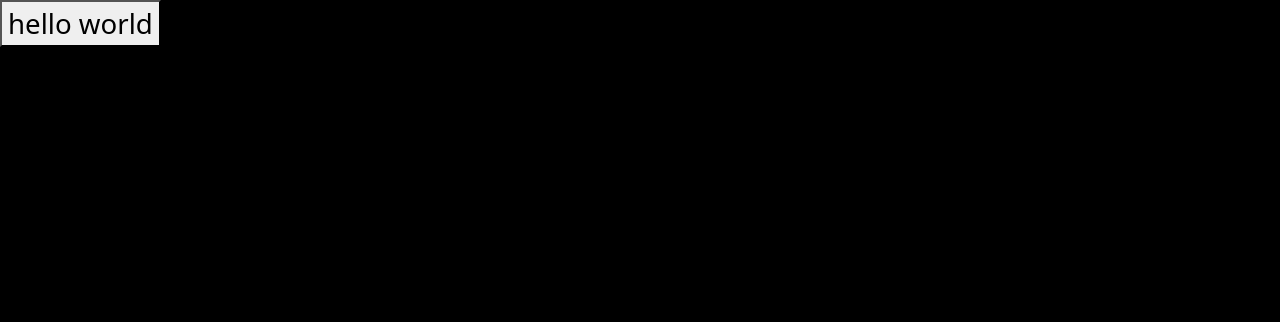
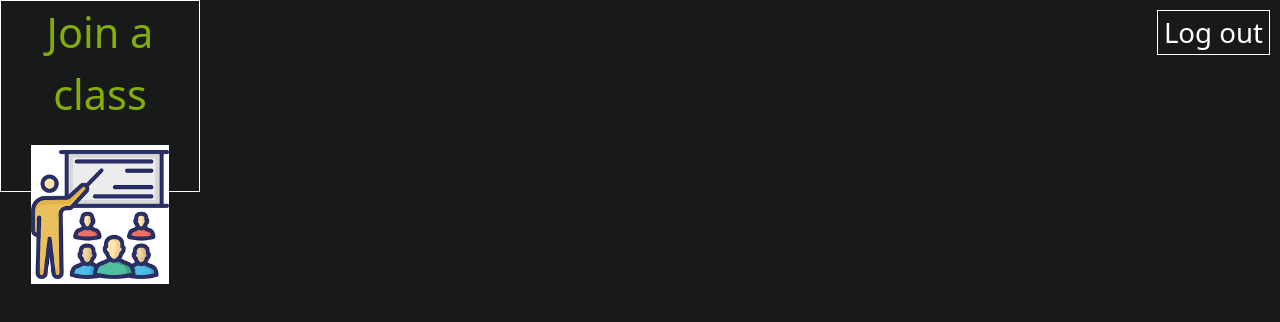
Before and after one commit to adikeshn/AstroDynamx-Website, a React (Vite) app: page /home in a window 1280 px wide. Shown: the top 322 px of the page. Built offline with nearby package versions, Linux system fonts and the light colour scheme.

Commit message:
Adds a button to the home page that links to a google form to add classes to the user's account.

```diff
--- /dev/null
+++ b/src/HomePage/HomePage.css
@@ -0,0 +1,37 @@
+.outside-class {
+    height: 100vh;
+    width: 100vw;
+    color: white;
+    background-color: #181a1a;
+}
+
+.add-class-box {
+    height: 15vw;
+    width: 25vh;
+    border: solid 1px white;
+    text-align: center;
+    font-size: 150%;
+}
+.add-class {
+    color: #82ae06;
+}
+.class-img {
+    width: 70%;
+    margin-top: 10%;
+}
+
+a {
+    text-decoration: none;
+}
+
+.logout-button {
+    position: absolute;
+    top: 10px;
+    right: 10px;
+}
+
+.logout-button button {
+    background-color: transparent;
+    color: white;
+    border: solid 1px white;
+}
--- a/src/HomePage/HomePage.jsx
+++ b/src/HomePage/HomePage.jsx
@@ -1,6 +1,9 @@
 import React, { useState } from "react";
 import FirebaseInfo from "../../firebase-config";
 import { useNavigate } from "react-router-dom";
+import "./HomePage.css";
+
+
 function HomePage() {
   const navigate = useNavigate();
 
@@ -9,7 +12,23 @@ function HomePage() {
     navigate("/");
   };
 
-  return <button onClick={signout}>hello world</button>;
+  return (
+    <div className="outside-class">
+      <div className="add-class-box">
+        <a href="https://docs.google.com/forms/d/e/1FAIpQLSeer3eGO5dAdOpEoN02hY01ZdAjjIjr6XrIWtWIx4MtrV4k6g/viewform?usp=sf_link" target="_blank">
+          <div className="add-class">
+            Join a class
+          </div>
+          <img src="AddClassIcon.png" className="class-img" />
+        </a>
+      </div>
+      <div className="logout-button">
+        <button onClick={signout}>Log out</button>
+      </div>
+    </div>
+  );
+
 }
 
-export default HomePage;
+  export default HomePage;
+//<button onClick={signout}>hello world</button>;
```
Also changed, not shown: public/AddClassIcon.png (added).
